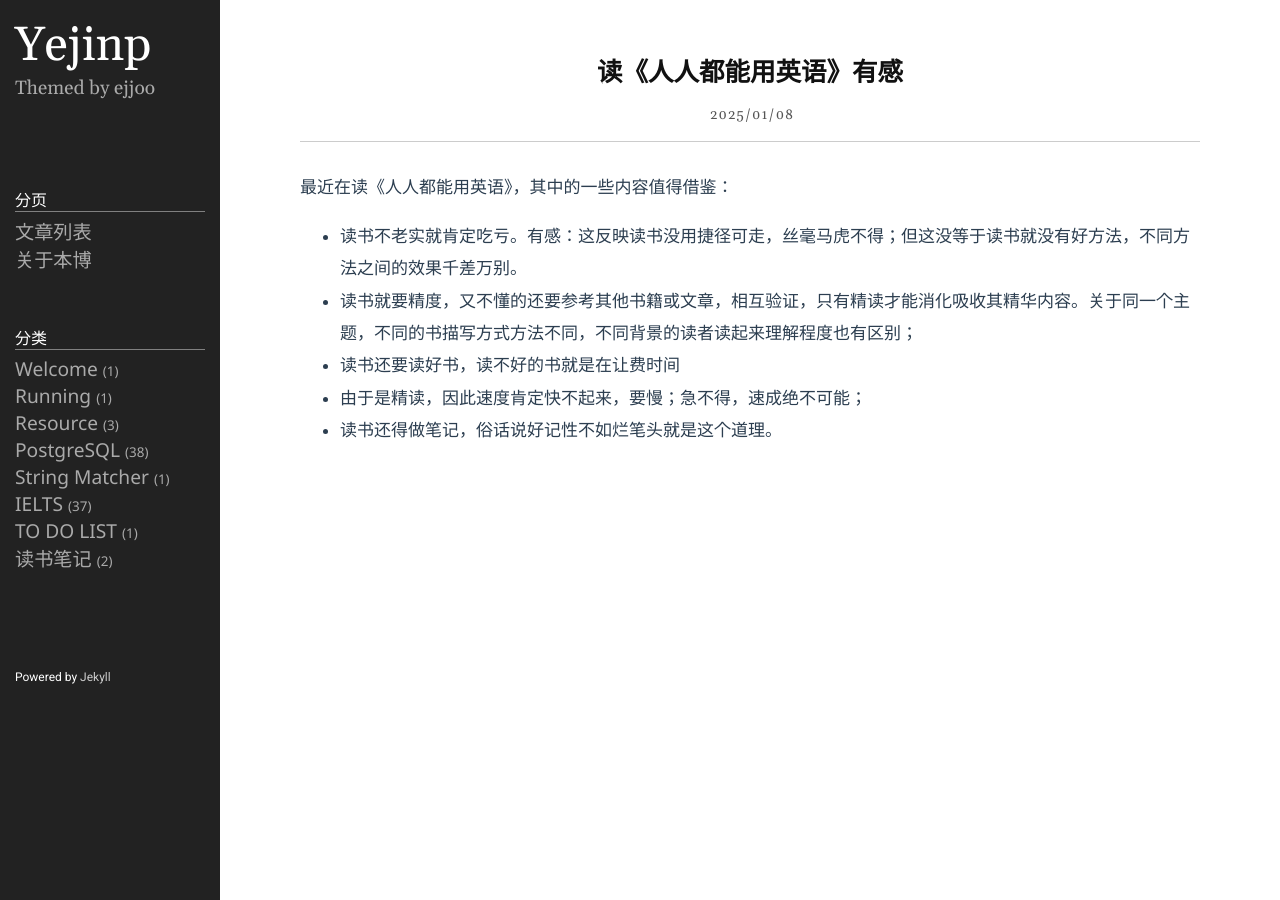
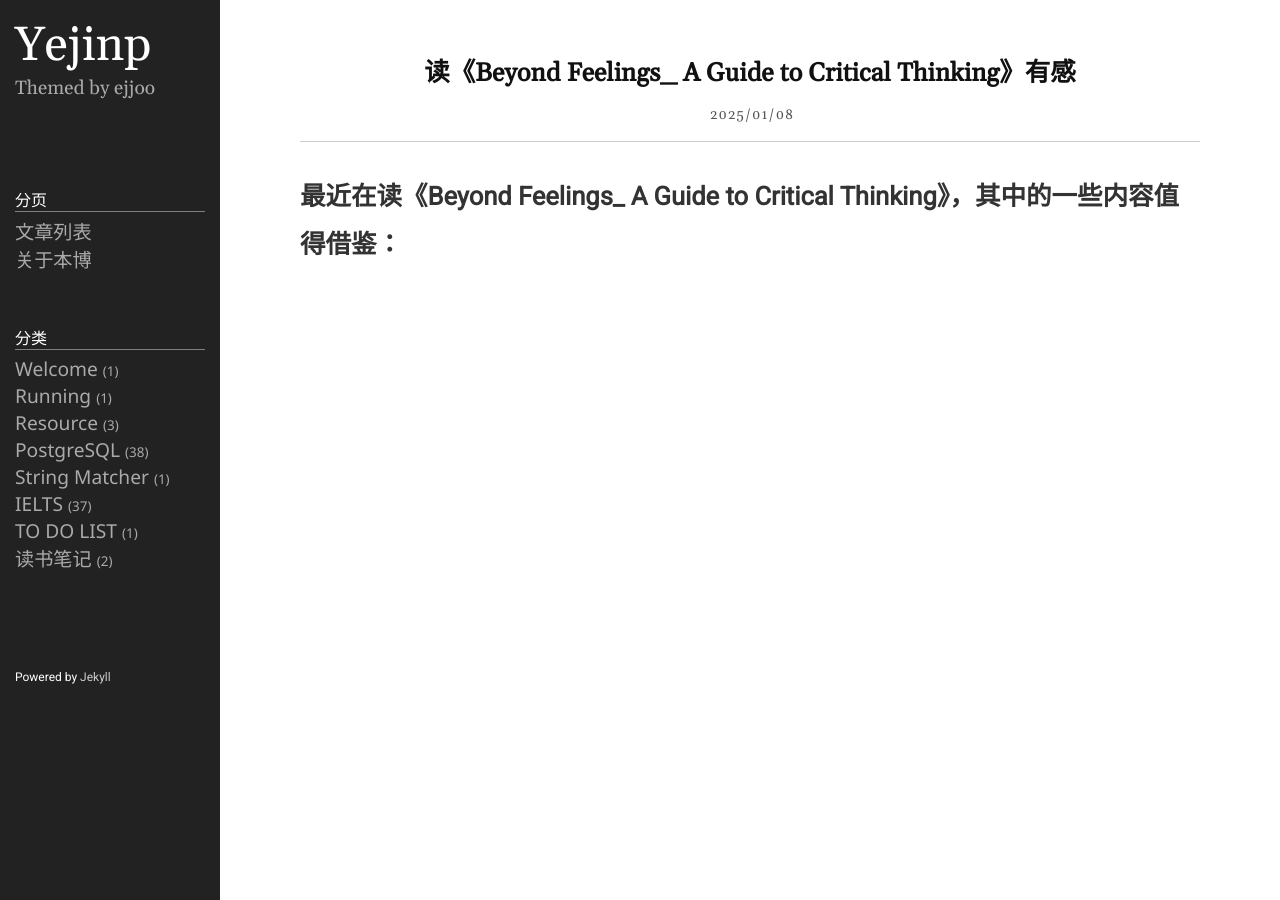
Before and after one commit to yejinp/yejinp.github.io, a Jekyll site: the page built from _posts/2025-01-08-读《Beyond Feelings_ A Guide to Critical Thinking》有感.markdown, in a window 1280 px wide. Built offline with Jekyll 4.4.1, drawn with Linux system fonts in a browser that asks for light colours.

Commit message:
更正错误内容

```diff
--- a/_posts/2025-01-08-读《Beyond Feelings_ A Guide to Critical Thinking》有感.markdown
+++ b/_posts/2025-01-08-读《Beyond Feelings_ A Guide to Critical Thinking》有感.markdown
@@ -1,13 +1,9 @@
 ---
 layout: post
-title: 读《人人都能用英语》有感
+title: 读《Beyond Feelings_ A Guide to Critical Thinking》有感
 date: 2025-01-08 18:20:23 +0800
 category: 读书笔记
 ---
 
-最近在读《人人都能用英语》，其中的一些内容值得借鉴：
-- 读书不老实就肯定吃亏。有感：这反映读书没用捷径可走，丝毫马虎不得；但这没等于读书就没有好方法，不同方法之间的效果千差万别。
-- 读书就要精度，又不懂的还要参考其他书籍或文章，相互验证，只有精读才能消化吸收其精华内容。关于同一个主题，不同的书描写方式方法不同，不同背景的读者读起来理解程度也有区别；
-- 读书还要读好书，读不好的书就是在让费时间
-- 由于是精读，因此速度肯定快不起来，要慢；急不得，速成绝不可能；
-- 读书还得做笔记，俗话说好记性不如烂笔头就是这个道理。
+最近在读《Beyond Feelings_ A Guide to Critical Thinking》，其中的一些内容值得借鉴：
+-
```
Also changed, not shown: _posts/2025-01-08-读《人人都能用英语》有感.markdown (+7 -3 lines).
